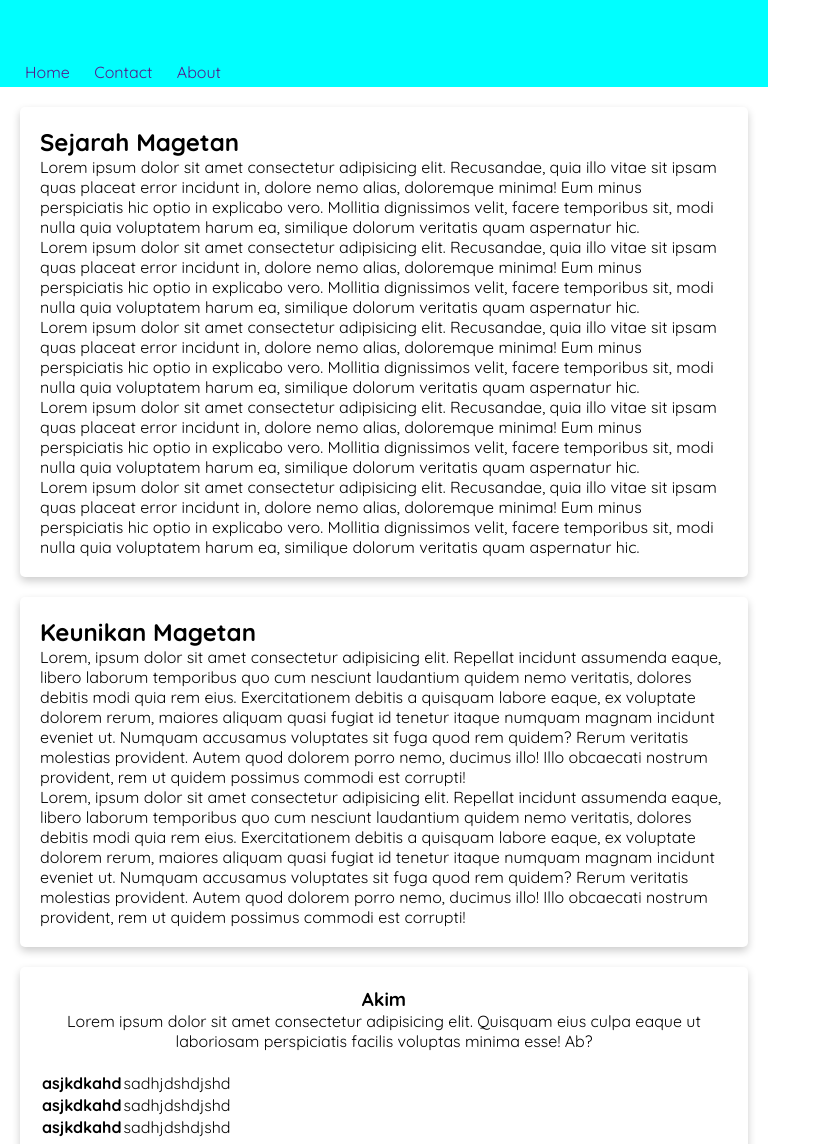
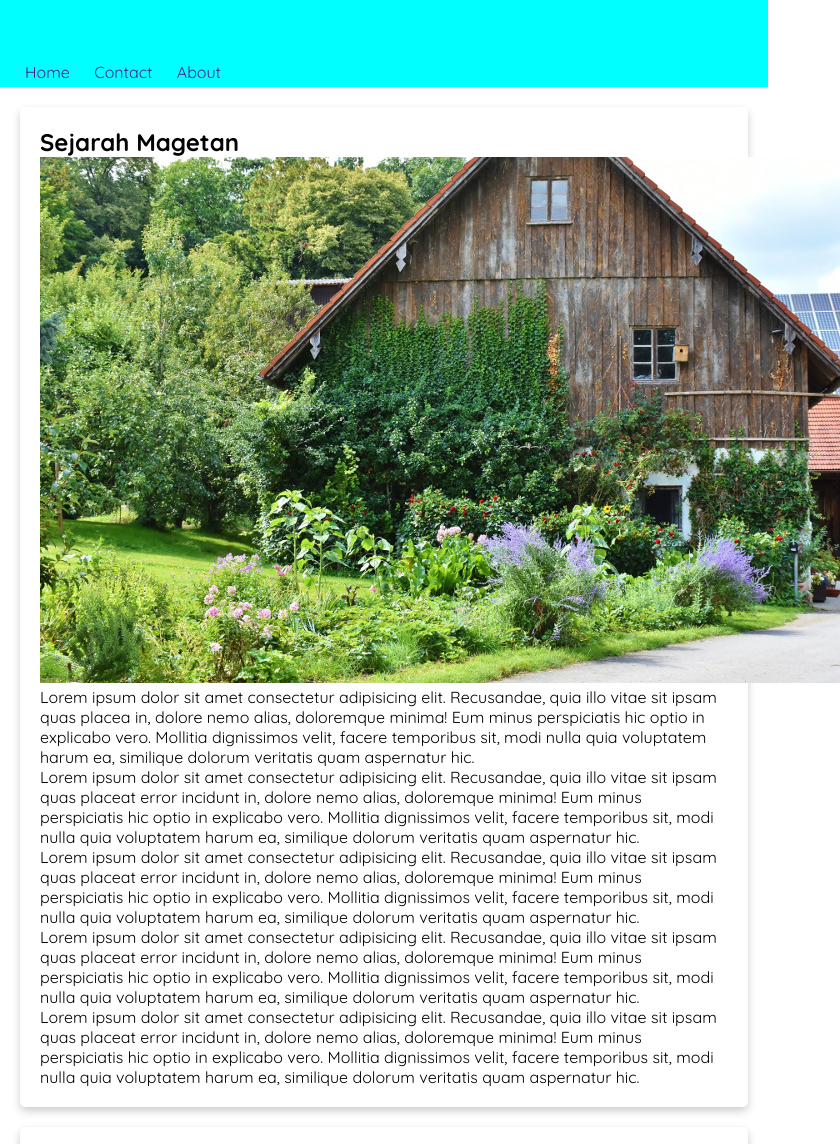
Before and after one commit to akim-dev/flexbox, a plain HTML site: page index.html in a window 768 px wide. Shown: the part 123-1267 px from the top of the page, 840 px wide, since content can reach past the window. Drawn offline with Linux system fonts and the light colour scheme.

Commit message:
2 files modified, 1 added, 1 deleted

```diff
--- a/index.html
+++ b/index.html
@@ -33,13 +33,14 @@
         <div class="content">
           <article class="main_article card">
             <h2>Sejarah Magetan</h2>
+            <img src="assets/image/farm-house.jpg" alt="farm house" />
             <p>
               Lorem ipsum dolor sit amet consectetur adipisicing elit.
-              Recusandae, quia illo vitae sit ipsam quas placeat error incidunt
-              in, dolore nemo alias, doloremque minima! Eum minus perspiciatis
-              hic optio in explicabo vero. Mollitia dignissimos velit, facere
-              temporibus sit, modi nulla quia voluptatem harum ea, similique
-              dolorum veritatis quam aspernatur hic.
+              Recusandae, quia illo vitae sit ipsam quas placea in, dolore nemo
+              alias, doloremque minima! Eum minus perspiciatis hic optio in
+              explicabo vero. Mollitia dignissimos velit, facere temporibus sit,
+              modi nulla quia voluptatem harum ea, similique dolorum veritatis
+              quam aspernatur hic.
             </p>
             <p>
               Lorem ipsum dolor sit amet consectetur adipisicing elit.
@@ -112,7 +113,7 @@
               minima esse! Ab?
             </p>
             <img src="" alt="" />
-            <table>
+            <!-- <table>
               <tr>
                 <th>asjkdkahd</th>
                 <td>sadhjdshdjshd</td>
@@ -125,7 +126,7 @@
                 <th>asjkdkahd</th>
                 <td>sadhjdshdjshd</td>
               </tr>
-            </table>
+            </table> -->
           </aside>
         </div>
       </div>
--- a/styles.css
+++ b/styles.css
@@ -79,3 +79,13 @@ footer {
     flex-wrap: wrap;
   }
 }
+
+@media only screen and (min-width: 500px) and (max-width: 1000px) {
+  .container {
+    flex-wrap: nowrap;
+    flex-direction: column;
+  }
+  .aside {
+    width: 50%;
+  }
+}
```
Also changed, not shown: assets/image/home.png (added), home.png (deleted).
